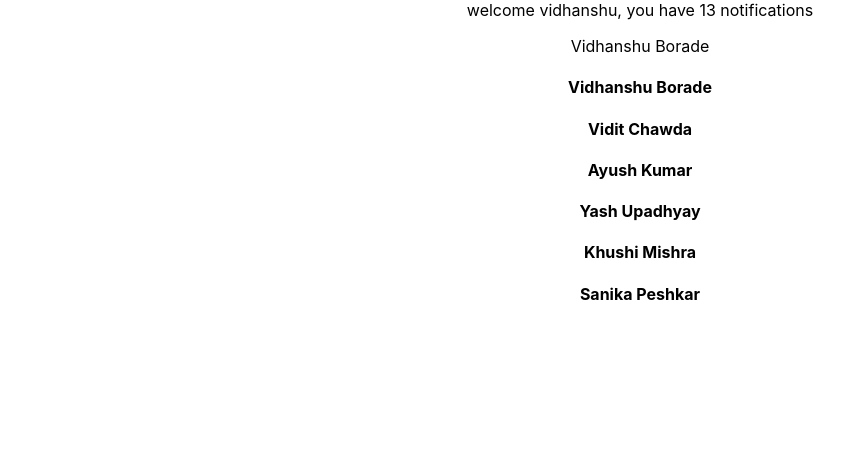
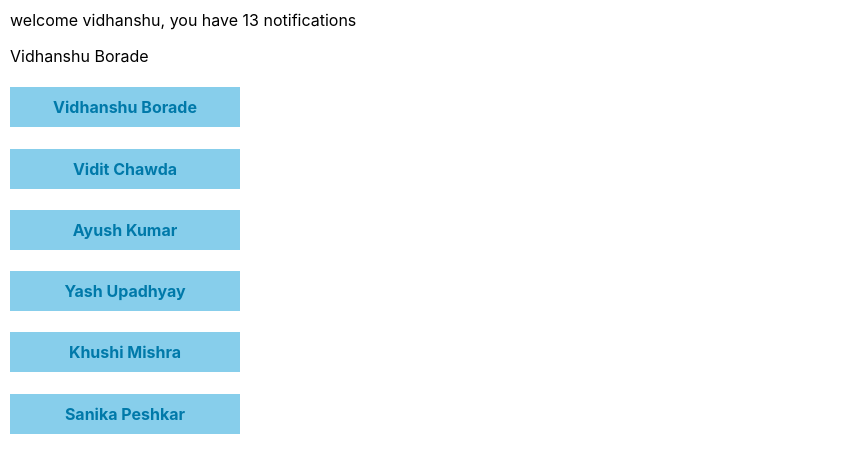
Before and after one commit to vidhanshu/react-typescript-tutorial, a React (Create React App) app: page / in a window 1280 px wide. Shown: the top 472 px of the page, without its empty margins (0-866 px from the left). Built offline with nearby package versions, Linux system fonts and the light colour scheme.

Commit message:
l5 advance props

```diff
--- a/src/App.css
+++ b/src/App.css
@@ -1,38 +1,8 @@
-.App {
+.list_item {
+  padding: 10px 15px;
+  border: rgb(98, 211, 255);
+  background-color: skyblue;
+  color:rgb(0, 121, 169) ;
+  width: 200px;
   text-align: center;
 }
-
-.App-logo {
-  height: 40vmin;
-  pointer-events: none;
-}
-
-@media (prefers-reduced-motion: no-preference) {
-  .App-logo {
-    animation: App-logo-spin infinite 20s linear;
-  }
-}
-
-.App-header {
-  background-color: #282c34;
-  min-height: 100vh;
-  display: flex;
-  flex-direction: column;
-  align-items: center;
-  justify-content: center;
-  font-size: calc(10px + 2vmin);
-  color: white;
-}
-
-.App-link {
-  color: #61dafb;
-}
-
-@keyframes App-logo-spin {
-  from {
-    transform: rotate(0deg);
-  }
-  to {
-    transform: rotate(360deg);
-  }
-}
--- a/src/App.tsx
+++ b/src/App.tsx
@@ -2,6 +2,7 @@ import "./App.css";
 import Greet from "./components/Greet";
 import Person from "./components/Person";
 import Persons from "./components/Persons";
+import Section from "./components/section/Section";
 
 function App() {
   const name = {
@@ -20,9 +21,11 @@ function App() {
 
   return (
     <div className="App">
-      <Greet name="vidhanshu" isLoggedIn={true} notifications={13} />
-      <Person name={name} />
-      <Persons names={names} />
+      <Section>
+        <Greet name="vidhanshu" isLoggedIn={true} notifications={13} />
+        <Person name={name} />
+        <Persons names={names} />
+      </Section>
     </div>
   );
 }
--- a/src/components/Persons.tsx
+++ b/src/components/Persons.tsx
@@ -9,7 +9,7 @@ function Persons(props: PersonsProps) {
   return (
     <div  style={{textTransform:'capitalize'}}>
       {props.names.map((e) => (
-        <h4>
+        <h4 className="list_item">
           {e.first} {e.last}
         </h4>
       ))}
--- /dev/null
+++ b/src/components/section/Section.tsx
@@ -0,0 +1,14 @@
+import "./section.css";
+
+/*
+this is how we write type of children prop
+ */
+type SectionProps = {
+  children: React.ReactNode;
+};
+
+function Section(props: SectionProps) {
+  return <div className="section-container">{props.children}</div>;
+}
+
+export default Section;
--- /dev/null
+++ b/src/components/section/section.css
@@ -0,0 +1,3 @@
+.section-container{
+    padding: 10px;
+}
```
